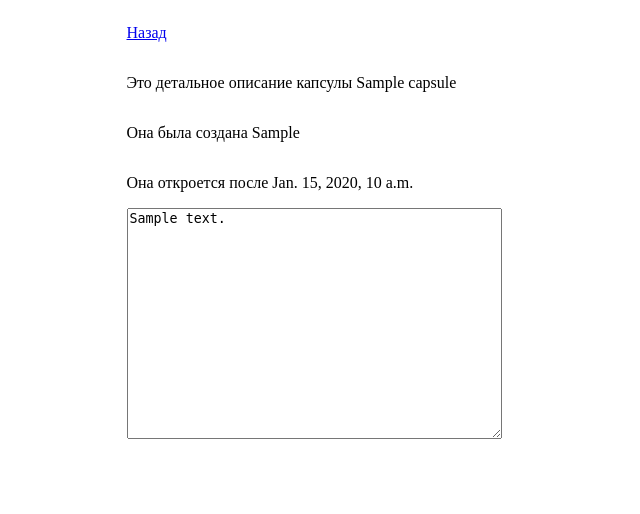
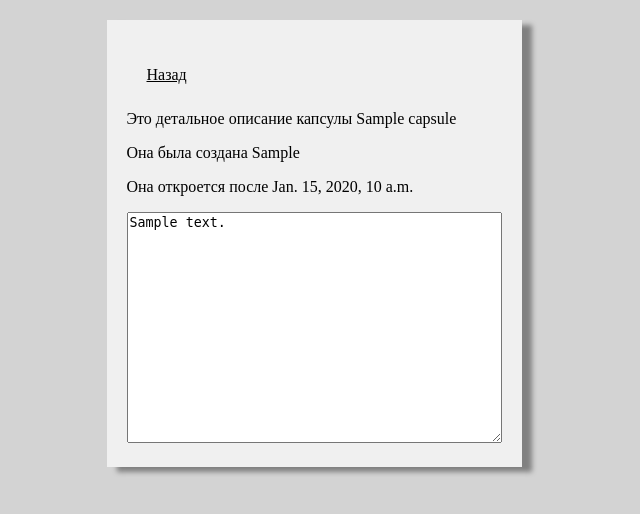
Before and after one commit to denis-ermolaev/time-capsule-backend, a Django app: template templates/time_capsule/detail.html in a window 1280 px wide. Shown: the top 514 px of the page, without its empty margins (326-966 px from the left). Run offline with Django 5.2, Linux system fonts and the light colour scheme; the template is opened without the code that fills it: most values are stand-ins (such as "Sample title", 1, 10 or a date in 2020).

Commit message:
Поправил графически, чтобы смотрелось чуть выше дна

```diff
--- a/mysite/settings.py
+++ b/mysite/settings.py
@@ -104,9 +104,9 @@ AUTH_PASSWORD_VALIDATORS = [
 # Internationalization
 # https://docs.djangoproject.com/en/5.1/topics/i18n/
 
-LANGUAGE_CODE = 'en-us'
+LANGUAGE_CODE = 'ru-ru'
 
-TIME_ZONE = 'UTC'
+TIME_ZONE = 'Europe/Kaliningrad'
 
 USE_I18N = True
 
--- a/templates/base.html
+++ b/templates/base.html
@@ -8,6 +8,8 @@
     <title>Time Capsule</title>
 </head>
 <body>
+    <div class="main_container">
     {% block content %}{% endblock content %}
+    </div>
 </body>
 </html>
--- a/time_capsule/static/style.css
+++ b/time_capsule/static/style.css
@@ -1,8 +1,50 @@
 body {
     display: grid;
-    justify-content:center
+    margin: 0px;
+    background-color:rgb(211, 211, 211)
+}
+
+.main_container {
+    max-width: 500px;
+    justify-self: center;
+    background-color: rgb(240, 240, 240);
+    padding: 20px;
+    box-shadow: 10px 5px 5px rgb(128, 128, 128);
+    margin: 20px;
 }
 
 .time_p {
     text-align: center;
 }
+
+a {
+    color: black;
+    padding: 10px 20px;
+    display: block;
+}
+
+form>p {
+    display: grid;
+    grid-template-columns: 50% 50%;
+}
+
+p>input {
+    margin-top: auto;
+    margin-bottom: auto;
+    margin-right: auto;
+}
+
+#send_form_create_capsul {
+    display: block;
+    margin-left: auto;
+    margin-right: auto;
+}
+
+.user_menu {
+    max-width: 150px;
+    margin-right: auto;
+}
+.user_menu>p {
+    margin: auto;
+    padding: 0px 20px;
+}
```
Also changed, not shown: templates/time_capsule/homepage.html (+10 -6 lines), db.sqlite3, 2 other files.
